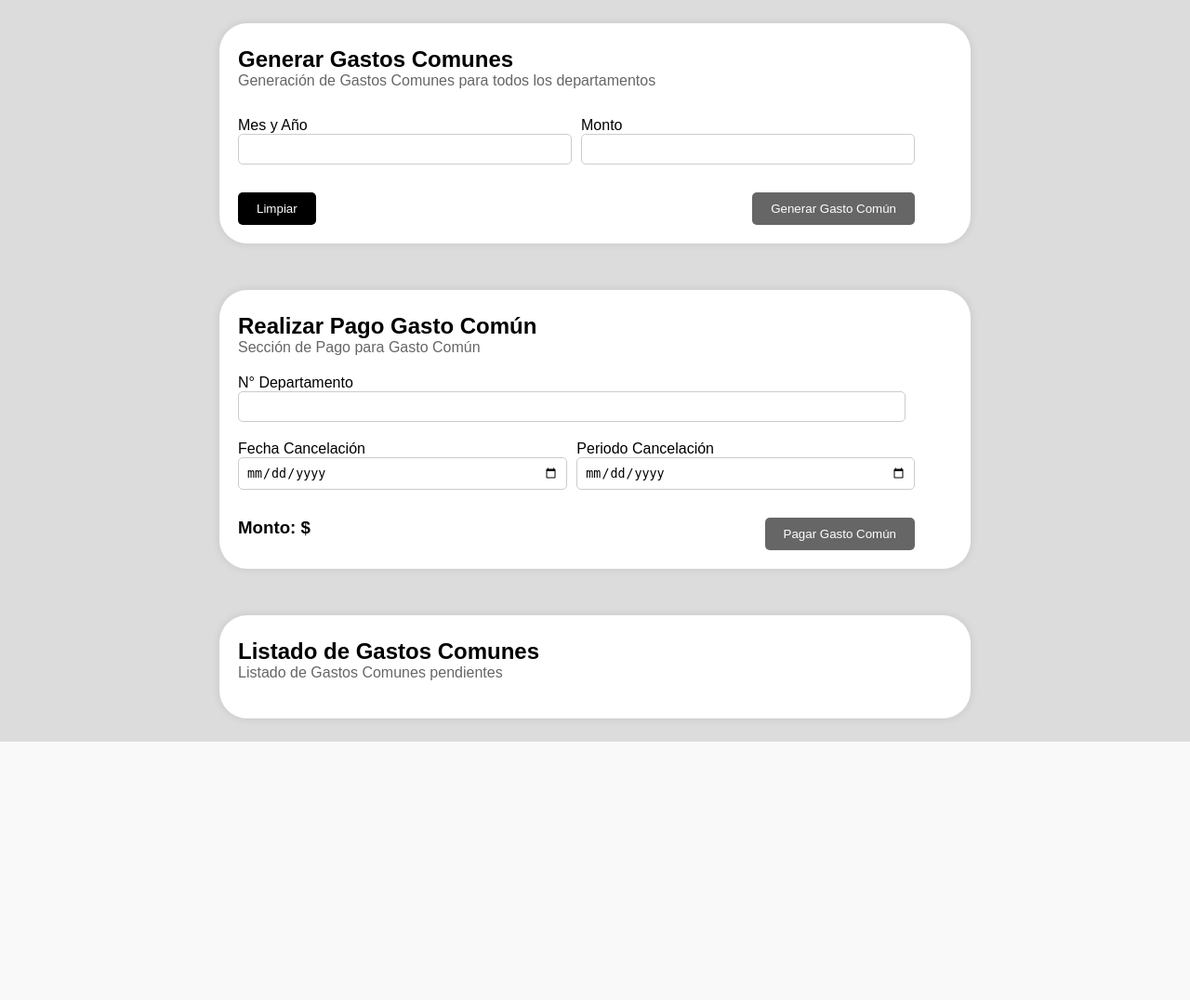
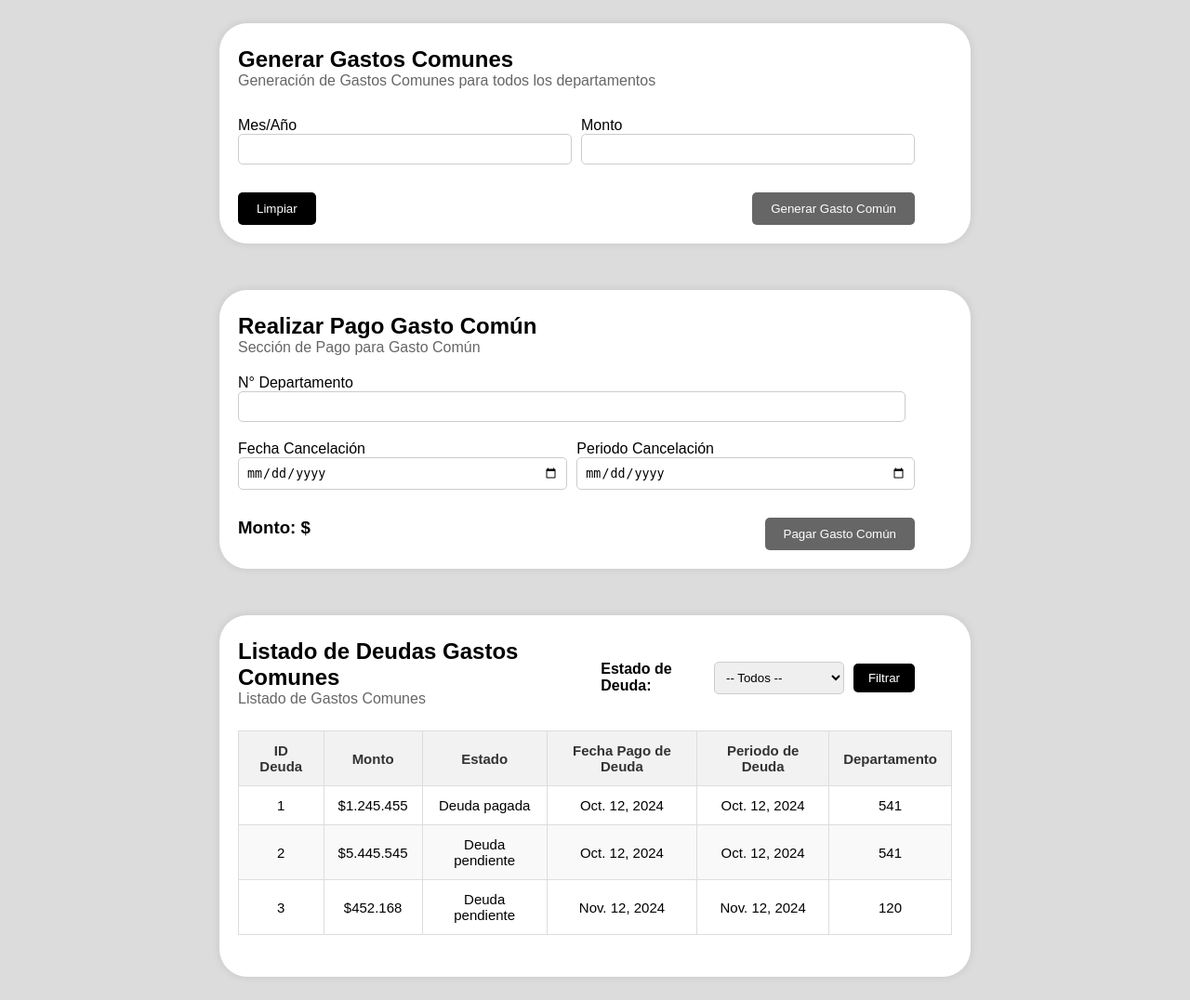
Before and after one commit to Pestyzz/MiraPlus, a Django app: page / in a window 1280 px wide. Shown: the part 57-1133 px from the top of the page at 93% size. Before the commit the page ends 855 px from the top, so only its background shows below. Run offline with Django 5.2, Linux system fonts and the light colour scheme; data comes from the database, SQL or seed files in the repository; parts of the project's set-up code (start-up, migrations or seed data) failed here and were passed over.

Commit message:
table styles

```diff
--- a/MiraPlusSite/static/css/style.css
+++ b/MiraPlusSite/static/css/style.css
@@ -70,6 +70,11 @@ section form {
     padding-right: 40px;
 }
 
+.header-container {
+    display: flex;
+    justify-content: space-between;
+}
+
 .input-group {
     display: flex;
     flex-direction: row;
@@ -135,3 +140,71 @@ section form {
 .bottom-payment h3 {
     margin: 0;
 }
+
+.header-container form {
+    display: flex;
+    align-items: center;
+    margin-top: 10px;
+}
+
+.header-container form label {
+    margin-right: 10px;
+    font-weight: bold;
+}
+
+.header-container form select {
+    padding: 8px;
+    border: 1px solid #CCC;
+    border-radius: 5px;
+    margin-right: 10px;
+}
+
+.header-container form button {
+    padding: 8px 16px;
+    border: none;
+    border-radius: 5px;
+    background-color: #000;
+    color: white;
+    cursor: pointer;
+}
+
+.header-container form button:hover {
+    background-color: #333;
+}
+
+table {
+    width: 100%;
+    border-collapse: collapse;
+    margin: 25px 0;
+    font-size: 18px;
+    text-align: left;
+}
+
+th {
+    font-size: 15px;
+}
+
+table thead tr {
+    background-color: #f2f2f2;
+    color: #333;
+    text-align: left;
+    font-weight: bold;
+}
+
+table th, table td {
+    padding: 12px 15px;
+    border: 1px solid #ddd;
+    text-align: center;
+}
+
+td {
+    font-size: 15px;
+}
+
+table tbody tr {
+    border-bottom: 1px solid #ddd;
+}
+
+table tbody tr:nth-of-type(even) {
+    background-color: #f9f9f9;
+}
--- a/MiraPlusSite/templates/index.html
+++ b/MiraPlusSite/templates/index.html
@@ -1,3 +1,4 @@
+{% load custom_filters %}
 <!DOCTYPE html>
 <html lang="en">
 <head>
@@ -19,10 +20,11 @@
                 <h2>Generar Gastos Comunes</h2>
                 <span>Generación de Gastos Comunes para todos los departamentos</span>
             </header>
-            <form action="">
+            <form action="" method="GET">
+                {% csrf_token %}
                 <div class="input-group">
                     <div class="input-container">
-                        <label for="monthYear">Mes y Año</label>
+                        <label for="monthYear">Mes/Año</label>
                         <input id="monthYear" name="monthYear" type="text">
                     </div>
                     <div class="input-container">
@@ -41,7 +43,8 @@
                 <h2>Realizar Pago Gasto Común</h2>
                 <span>Sección de Pago para Gasto Común</span>
             </header>
-            <form action="">
+            <form action="" method="POST">
+                {% csrf_token %}
                 <div class="input-container">
                     <label for="departmentNumber">N° Departamento</label>
                     <input id="departmentNumber" name="departmentNumber" type="number">
@@ -63,10 +66,49 @@
             </form>
         </section>
         <section>
-            <header>
-                <h2>Listado de Gastos Comunes</h2>
-                <span>Listado de Gastos Comunes pendientes</span>
+            <header class="header-container">
+                <div>
+                    <h2>Listado de Deudas Gastos Comunes</h2>
+                    <span>Listado de Gastos Comunes</span>
+                </div>
+                <form method="get" action="">
+                    <label for="estado">Estado de Deuda:</label>
+                    <select name="estado" id="estado">
+                        <option value="">-- Todos --</option>
+                        <option value="Deuda pendiente">Deuda pendiente</option>
+                        <option value="Deuda pagada">Deuda pagada</option>
+                    </select>
+                    <button type="submit">Filtrar</button>
+                </form>
             </header>
+            <table border="1">
+                <thead>
+                    <tr>
+                        <th>ID Deuda</th>
+                        <th>Monto</th>
+                        <th>Estado</th>
+                        <th>Fecha Pago de Deuda</th>
+                        <th>Periodo de Deuda</th>
+                        <th>Departamento</th>
+                    </tr>
+                </thead>
+                <tbody>
+                    {% for deuda in deudas %}
+                    <tr>
+                        <td>{{ deuda.id_deuda }}</td>
+                        <td>{{ deuda.monto|currency }}</td>
+                        <td>{{ deuda.estado }}</td>
+                        <td>{{ deuda.fecha_deuda }}</td>
+                        <td>{{ deuda.periodo_deuda }}</td>
+                        <td>{{ deuda.num_departamento.num_departamento }}</td>
+                    </tr>
+                    {% empty %}
+                    <tr>
+                        <td colspan="6">No se encontraron deudas.</td>
+                    </tr>
+                    {% endfor %}
+                </tbody>
+            </table>
         </section>
     </main>
 </body>
--- /dev/null
+++ b/MiraPlusSite/templatetags/custom_filters.py
@@ -0,0 +1,12 @@
+from django import template
+
+register = template.Library()
+
+@register.filter
+def currency(value):
+    value = float(value)
+    if value.is_integer():
+        formatted_value = "${:,.0f}".format(value)
+    else:
+        formatted_value = "${:,.2f}".format(value)
+    return formatted_value.replace(',', '.')
--- a/MiraPlusSite/urls.py
+++ b/MiraPlusSite/urls.py
@@ -3,8 +3,5 @@ from . import views
 
 urlpatterns = [
     path('', views.index, name='index'),
-    path('/test', views.deuda_list, name='deuda_list')
+    # path('test', views.deuda_list, name='deuda_list')
 ]
-
-if settings.DEBUG:
-    urlpatterns += static(settings.STATIC_URL, document_root=settings.STATIC_ROOT)
--- a/MiraPlusSite/views.py
+++ b/MiraPlusSite/views.py
@@ -2,9 +2,6 @@ from django.shortcuts import render
 from .models import Deuda
 
 def index(request):
-    return render(request, 'index.html')
-
-def deuda_list(request):
     # Fetch all Deuda records
     deudas = Deuda.objects.all()
 
@@ -14,4 +11,4 @@ def deuda_list(request):
         deudas = deudas.filter(estado=estado)
 
     # Pass deudas to template
-    return render(request, 'deudas.html', {'deudas': deudas})
+    return render(request, 'index.html', {'deudas': deudas})
```
Also changed, not shown: MiraPlusSite/templatetags/__init__.py (added).
